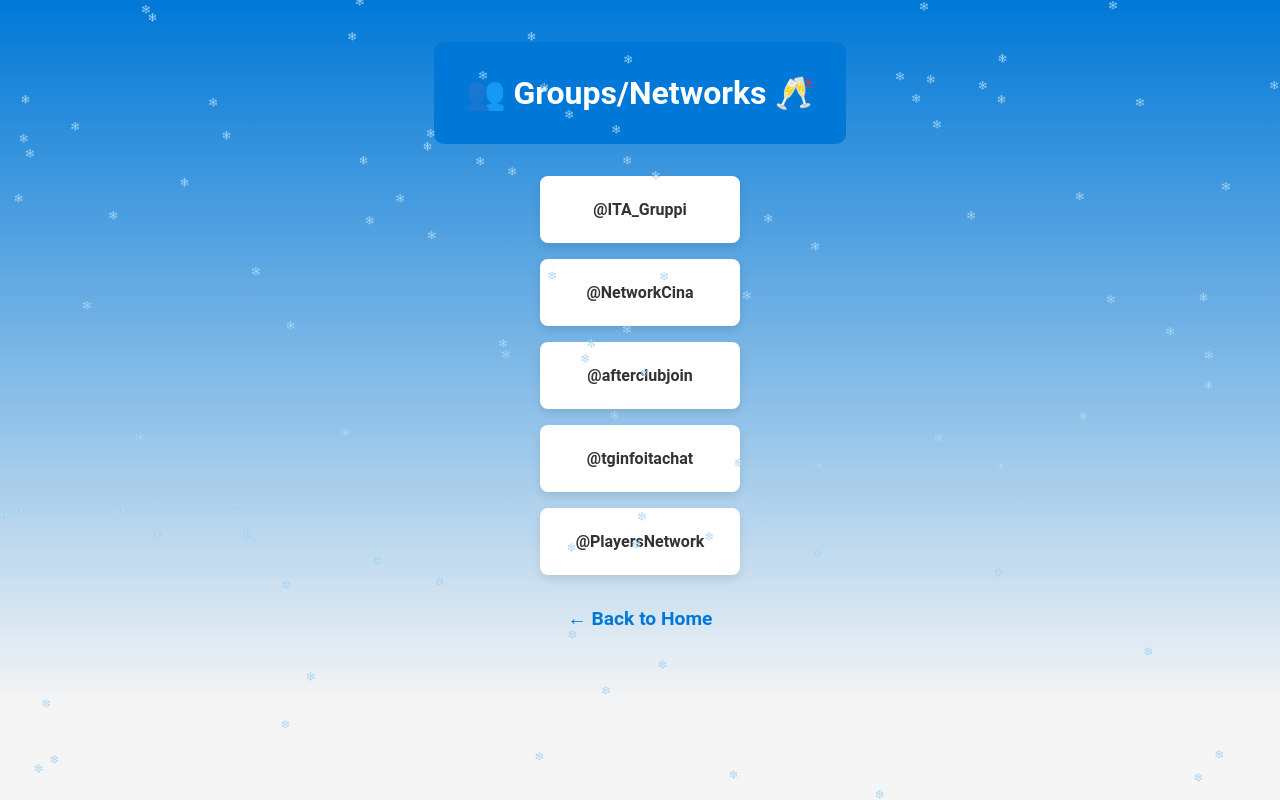
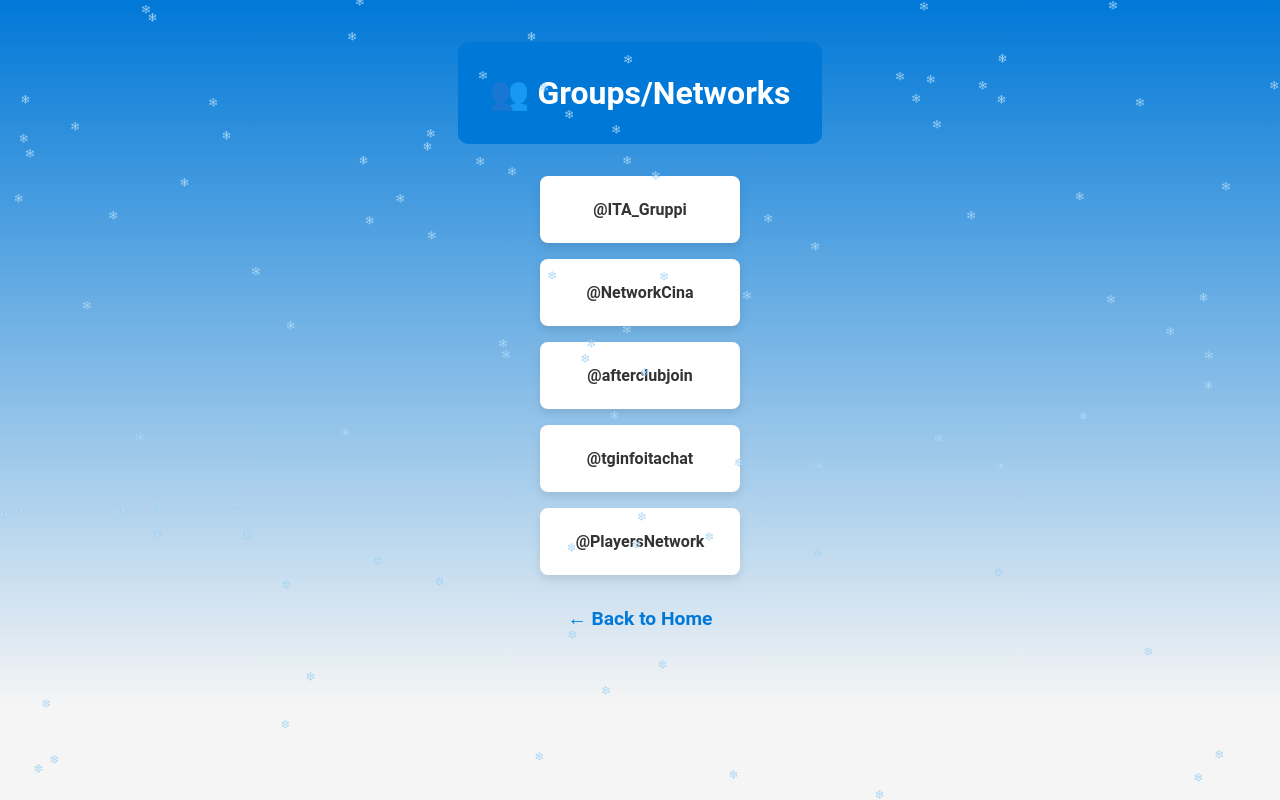
Before and after one commit to ZioFrank25/Direttore-s-Bio-Telegram, a plain HTML site: page gruppi.html in a window 1280 px wide. Drawn offline with Linux system fonts and the light colour scheme.

Commit message:
Update gruppi.html

```diff
--- a/gruppi.html
+++ b/gruppi.html
@@ -11,7 +11,7 @@
 <body class="fade-in">
     <div class="container">
         <header class="section-header">
-            <h1>👥 Groups/Networks 🥂</h1>
+            <h1>👥 Groups/Networks</h1>
         </header>
         <main class="grid">
             <div class="card" data-delay="0"><a href="https://t.me/ITA_Gruppi">@ITA_Gruppi</a></div>
```
